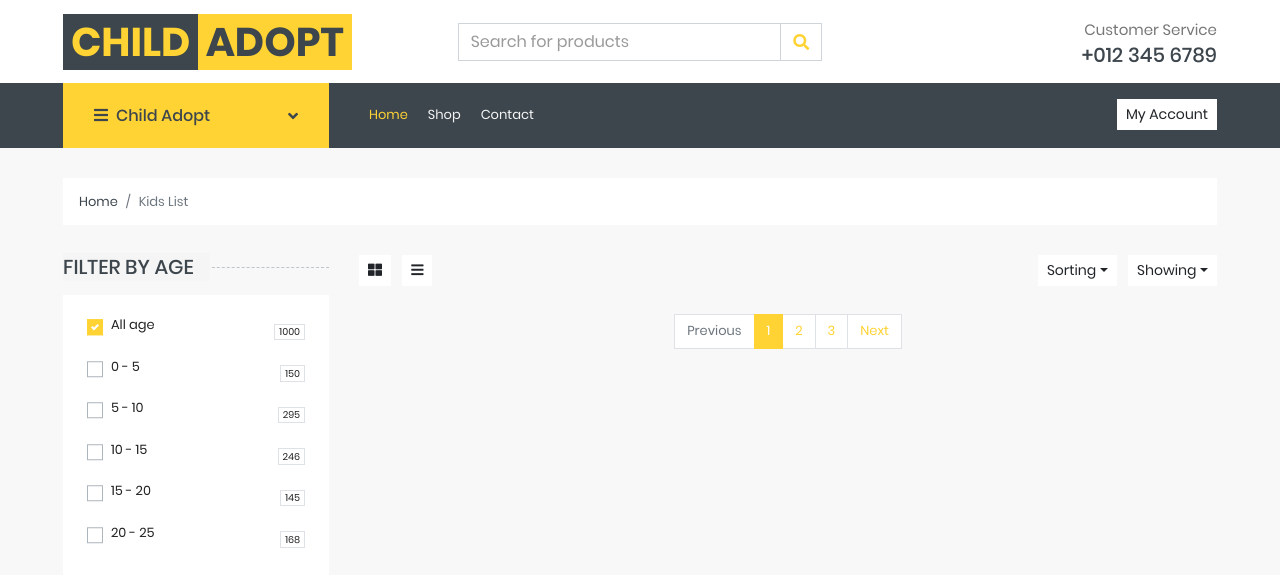
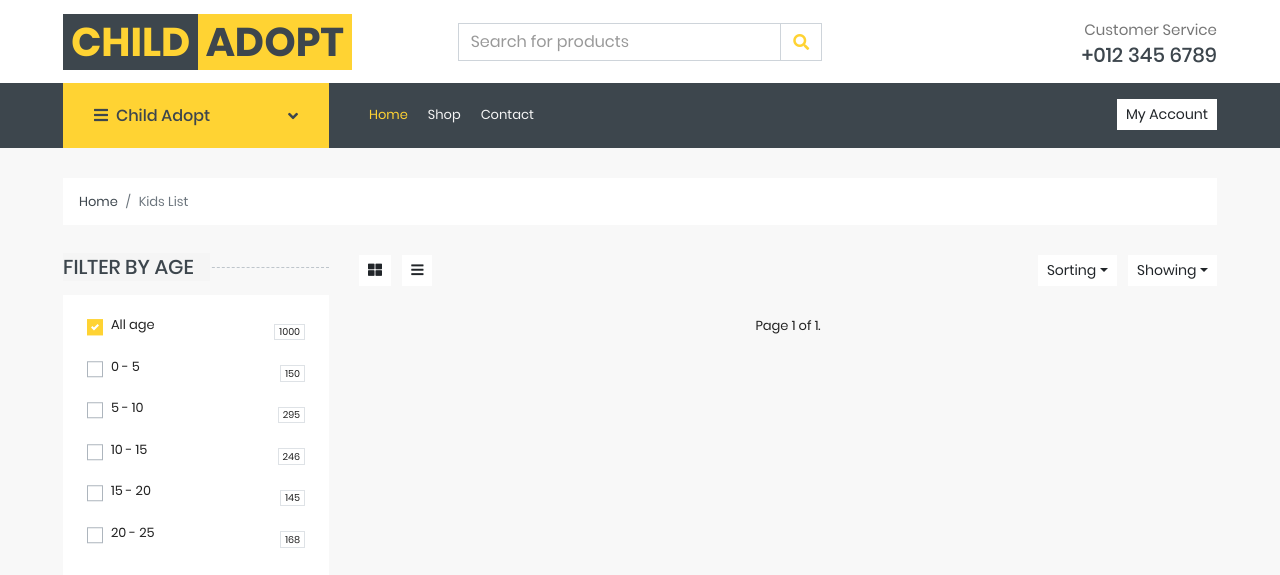
Before and after one commit to sbarikdev/Django-MVT-, a Django app: page /listing/ in a window 1280 px wide. Shown: the top 575 px of the page. Run offline with Django 3.2, Linux system fonts and the light colour scheme; data that the repository does not hold is empty; some libraries are stand-ins or nearby versions.

Commit message:
last commit

```diff
--- a/accounts/views.py
+++ b/accounts/views.py
@@ -8,7 +8,7 @@ def signup(request):
         if form.is_valid():
             user = form.save()
             login(request, user)
-            return redirect('home')
+            return redirect('index')
     else:
         form = SignUpForm()
     return render(request, 'signup.html', {'form':form})
--- a/boards/models.py
+++ b/boards/models.py
@@ -12,6 +12,7 @@ class Topic(models.Model):
     subject = models.CharField(max_length=255)
     image = models.ImageField(blank=True)
     age = models.IntegerField(blank=False, default=1)
+    description = models.CharField(blank=True, null=True, max_length=4000)
     last_updated = models.DateTimeField(auto_now_add=True)
     board = models.ForeignKey(Board, related_name='topics', on_delete=models.CASCADE)
     starter = models.ForeignKey(User, related_name='topics', on_delete=models.CASCADE)
--- a/boards/views.py
+++ b/boards/views.py
@@ -3,6 +3,7 @@ from django.http import HttpResponse
 from django.contrib.auth.models import User
 from .forms import NewTopicForm
 from django.contrib.auth.decorators import login_required
+from django.core.paginator import Paginator, EmptyPage, PageNotAnInteger
 
 from .models import (Board, Topic, Post)
 # Create your views here.
@@ -16,12 +17,20 @@ def index(request):
 
 def listing(request):
     obj = Topic.objects.all()[:12]
+    page = request.GET.get('page', 1)
+    paginator = Paginator(obj, 3)
+    try:
+        objs = paginator.page(page)
+    except PageNotAnInteger:
+        objs = paginator.page(1)
+    except EmptyPage:
+        objs = paginator.page(paginator.num_pages)
     for i in obj:
         if i.image:
             print(i.image.url)
         else:
             print('no image')
-    return render(request, 'listing.html', {'obj': obj})
+    return render(request, 'listing.html', {'obj': objs})
 
 def listing_details(request, pk):
     obj = Topic.objects.get(id = pk)
--- a/templates/index.html
+++ b/templates/index.html
@@ -130,9 +130,9 @@
                         {% endif %}
                     </div>
                     <div class="text-center py-4">
-                        <a class="h6 text-decoration-none text-truncate" href="{% url 'listing_details' ob.topic.pk %}">{{ ob.topic.subject }}</a>
+                        <h2><a class="h6 text-decoration-none text-truncate" href="{% url 'listing_details' ob.topic.pk %}">{{ ob.topic.subject }}</a></h2>
                         <div class="d-flex align-items-center justify-content-center mt-2">
-                            <h5>Age: {{ob.topic.age}}</h5>
+                            <h6>Age: {{ob.topic.age}} years</h6>
                         </div>
                     </div>
                 </div>
--- a/templates/listing.html
+++ b/templates/listing.html
@@ -114,11 +114,19 @@
                     <div class="col-12">
                         <nav>
                           <ul class="pagination justify-content-center">
-                            <li class="page-item disabled"><a class="page-link" href="#">Previous</span></a></li>
-                            <li class="page-item active"><a class="page-link" href="#">1</a></li>
-                            <li class="page-item"><a class="page-link" href="#">2</a></li>
-                            <li class="page-item"><a class="page-link" href="#">3</a></li>
-                            <li class="page-item"><a class="page-link" href="#">Next</a></li>
+                            <span class="current">
+                                <li class="page-item">  Page {{ obj.number }} of {{ obj.paginator.num_pages }}.</li>
+                            </span>
+                            {% if obj.has_previous %}
+                            <li class="page-item disabled"><a class="page-link" href="?page={{ obj.previous_page_number }}">Previous</span></a></li>
+                            <li class="page-item active"><a class="page-link" href="?page=1">1</a></li>
+                            {% endif %}
+
+                            {% if obj.has_next %}
+                            <li class="page-item"><a class="page-link" href="?page=2">2</a></li>
+                            <li class="page-item"><a class="page-link" href="?page={{ obj.next_page_number }}">Next</a></li>
+                            <li class="page-item"><a class="page-link" href="?page={{ page_obj.paginator.num_pages }}">Last</a></li>
+                            {% endif %}
                           </ul>
                         </nav>
                     </div>
```
Also changed, not shown: templates/listing_details.html (+8 -5 lines), boards/migrations/0006_topic_description.py (added), media/himanshu-singh-gurjar-iSi02D_Qx_w-unsplash.jpg (added).
